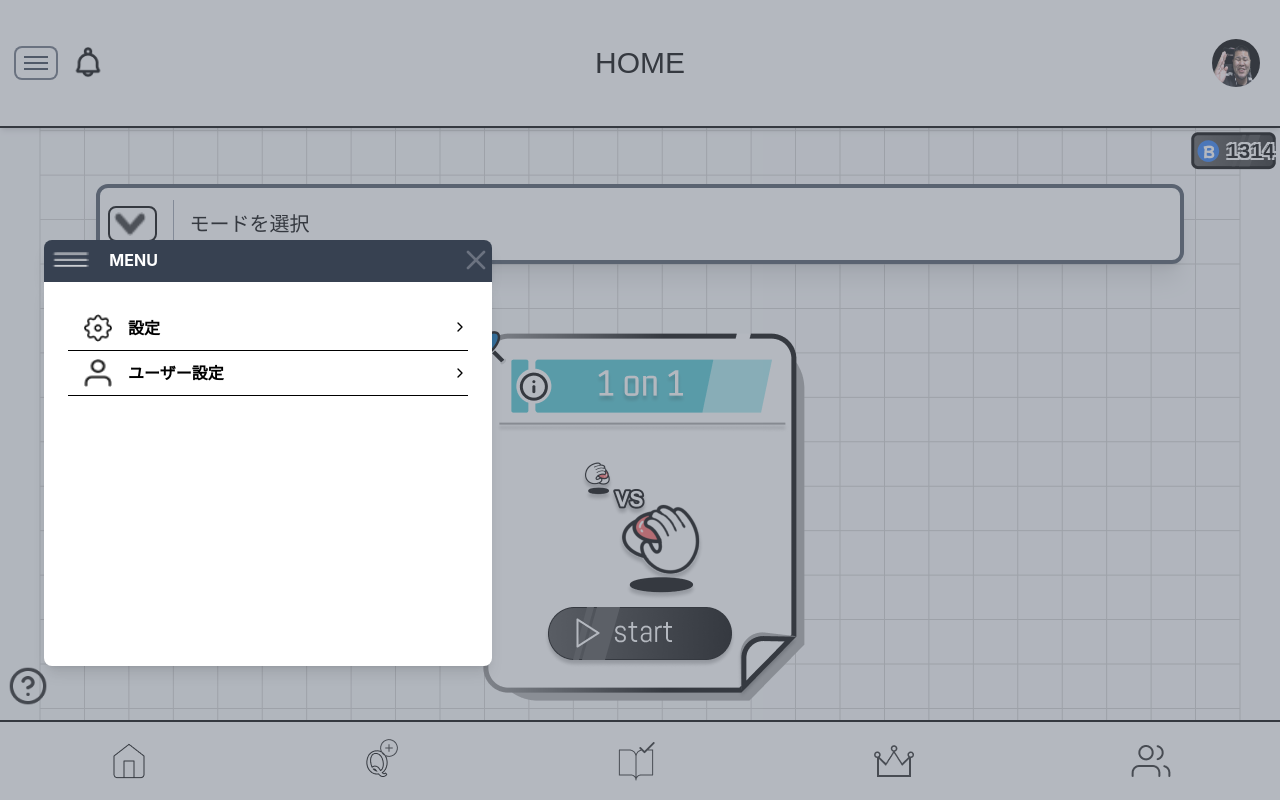
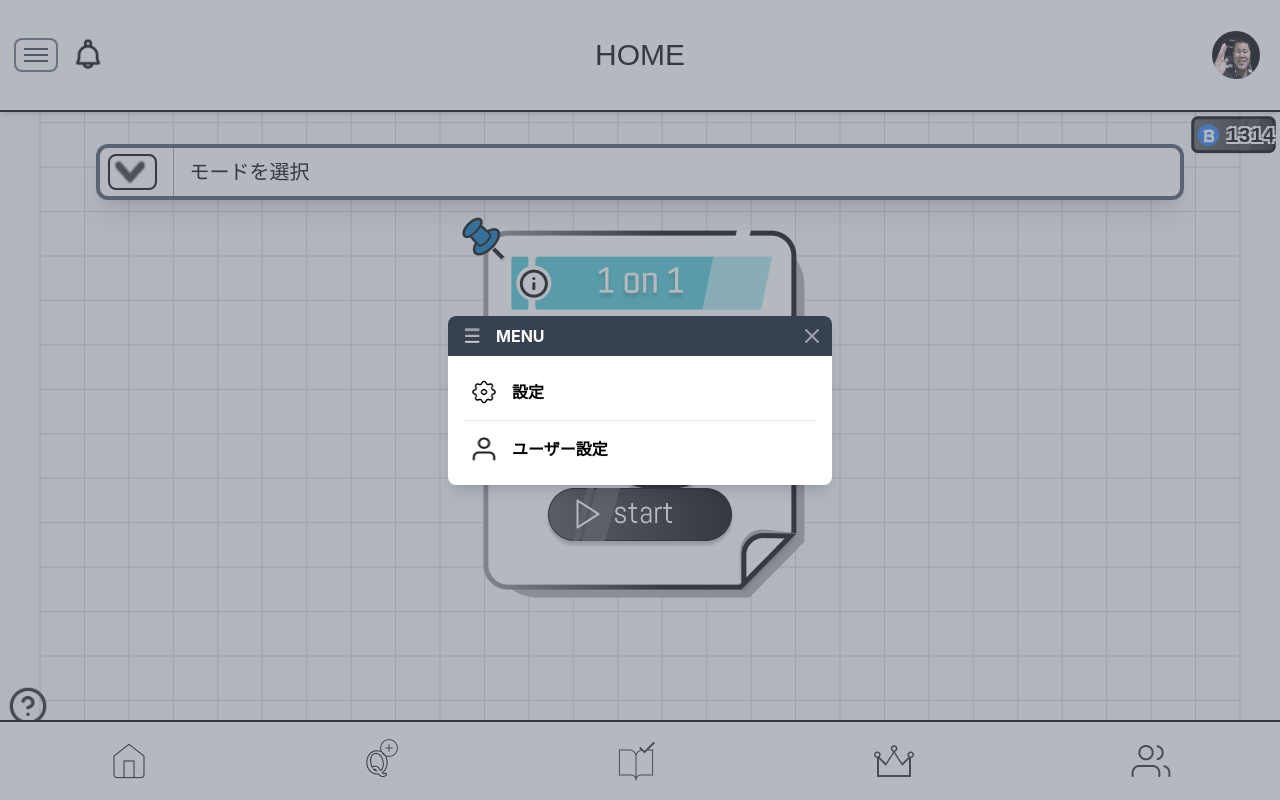
Before and after one commit to Kazu-1024/kazuyoshi-temp-, a React (Create React App) app: page / in a window 1280 px wide. Both pictures are taken after a click on the button 36 px from the left and 63 px from the top of the page. Built offline with nearby package versions, Linux system fonts and the light colour scheme; the HTML template or start-up script is replaced by a standard one.

Commit message:
レスポンシブデザイン

```diff
--- a/src/App.js
+++ b/src/App.js
@@ -28,7 +28,7 @@ function App() {
       <>
         <div className="flex flex-col min-h-screen h-screen">
           {!hideHeaderPaths.includes(location.pathname) && (
-            <header className="h-32 border-b-2 border-black flex items-center shadow-md relative">
+            <header className="h-[14%] border-b-2 border-black flex items-center shadow-md relative">
               <Header />
             </header>
           )}
@@ -51,7 +51,7 @@ function App() {
             </Routes>
           </main>
           {!hideFooterPaths.includes(location.pathname) && (
-            <footer className="fixed border-t-2 border-black bottom-0 flex justify-around w-full h-20 bg-white shadow-shadowTop">
+            <footer className="fixed border-t-2 border-black bottom-0 flex justify-around w-full h-[10%] bg-white shadow-shadowTop">
               <Footer />
             </footer>
           )}
--- a/src/components/Home.jsx
+++ b/src/components/Home.jsx
@@ -30,15 +30,15 @@ const Home = () => {
       <Dropdown selectedOption={selectedOption} setOptionSelect={handleOptionSelect} />
 
       {/* 画像とボタン */}
-      <div className="relative flex flex-col items-center justify-center h-auto w-11/12 mx-auto mt-10">
-        <img src={selectStyle} className="object-cover" alt="Style Select" />
+      <div className="relative flex flex-col items-center justify-center h-[350px] w-11/12 mx-auto mt-10">
+        <img src={selectStyle} className="object-cover" alt="Style Select " />
         <button className="absolute bottom-0 transform -translate-y-1/2 w-1/2 h-16 flex items-center justify-center" onClick={() => navigate('/Matching')}>
-          <img src={startButton} alt="Start Button" className="object-cover" />
+          <img src={startButton} alt="Start Button" className="object-cover w-auto" />
         </button>
       </div>
 
       {/* ヘルプボタン */}
-      <div className="absolute bottom-20 left-2 mb-2">
+      <div className="absolute bottom-[60px] left-2 mb-2 ">
         <button onClick={() => {
           console.log('ヘルプボタンがクリックされました');
         }}>
--- a/src/components/Result/Result.jsx
+++ b/src/components/Result/Result.jsx
@@ -33,15 +33,15 @@ const Result = () => {
     <>
       <div className="relative flex flex-col h-full">
         {/* リザルト画面のheader部分 */}
-        <div className="relative h-32 border-b-2 bg-white border-black shadow-md flex flex-col justify-center items-center">
+        <div className="relative h-[14%] border-b-2 bg-white border-black shadow-md flex flex-col justify-center items-center">
           <div className="w-5/6 border-t border-2 border-gray-300 mt-2" />
           <p className="font-notoSansJp font-bold text-4xl my-3">英検準一級</p>
           <div className="w-5/6 border-t border-2 border-gray-300" />
-          <img src={Tag1on1} className="absolute top-2 left-2" />
+          <img src={Tag1on1} className="absolute top-2 left-2 w-[27%]" />
         </div>
         {/* リザルト画面のmain部分 */}
         <div className="flex flex-col items-center flex-grow">
-          <img src={ResultText} className="mx-auto mt-14 mb-3" />
+          <img src={ResultText} className="mx-auto mt-[5dvh] mb-3" />
           <div className="flex items-center w-5/6">
             <div className="w-2 h-2 bg-black rounded-full" />
             <div className="flex-grow border-t border-2 border-black" />
--- a/src/components/common/Dropdown.jsx
+++ b/src/components/common/Dropdown.jsx
@@ -12,7 +12,7 @@ const Dropdown = ({ selectedOption, setOptionSelect }) => {
     const toggleDropdown = () => setIsOpen(!isOpen);    // プルダウンの開閉状態の切り替え
 
     return (
-        <div className="w-full h-28 flex flex-col justify-center relative mt-10">
+        <div className="w-full h-10 flex flex-col justify-center relative mt-10">
         <div
           className={`bg-white border-4 ${isOpen ? "border-gray-800" : "border-gray-600"} flex my-auto justify-center h-20 mx-24 rounded-xl shadow-xl cursor-pointer transition-all duration-300 ease-in-out`}
           onClick={toggleDropdown}  // 要素全体をクリックするとプルダウンが開く
@@ -31,7 +31,7 @@ const Dropdown = ({ selectedOption, setOptionSelect }) => {
 
         {/* プルダウンメニューの選択肢表示（isOpenがtrueの場合に表示） */}
         {isOpen && (
-          <div className={`absolute top-full left-0 w-56 bg-white border-2 ${isOpen ? "border-gray-800" : "border-gray-600"} rounded-xl shadow-xl z-10 ml-24 transition-all duration-300 ease-in-out`}>
+          <div className={`absolute top-full left-0 w-[200px] bg-white border-2 ${isOpen ? "border-gray-800" : "border-gray-600"} rounded-xl shadow-xl z-10 ml-24 transition-all duration-300 ease-in-out`}>
             {options.map((option) => (
               <div
                 key={option.value}
--- a/src/components/layout/HamburgerMenu.jsx
+++ b/src/components/layout/HamburgerMenu.jsx
@@ -23,12 +23,10 @@ const HamburgerMenu = () => {
 
   return (
     <div className="relative" onClickCapture={handleOutsideClick}>
-      {/* ハンバーガーボタン */}
       <button
         onClick={toggleMenu}
         className="p-2 rounded-md focus:outline-none focus:ring-2 focus:ring-gray-500 py-auto ml-4"
       >
-        {/* ハンバーガーアイコン */}
         <div className="space-y-1">
           <span className="block w-6 h-0.5 bg-gray-700"></span>
           <span className="block w-6 h-0.5 bg-gray-700"></span>
@@ -36,65 +34,36 @@ const HamburgerMenu = () => {
         </div>
       </button>
 
-      {/* メニュー */}
       {isOpen && (
-        <div className="fixed inset-0  flex-col items-center justify-center z-20 pt-60 pl-11 pr-4 bg-gray-500 bg-opacity-50">
-          <div className='rounded-t-lg bg-gray-700  shadow-lg w-11/12 max-w-md pt-1 flex z-10'>
-            <img src={hamburgerIcon} alt="" className='ml-2 mt-2 h-4 w-1/12' />
-            <p className='mt-1 ml-5 text-white font-bold'>MENU</p>
-            <div className=" justify-end ml-auto">
+        <div className="fixed inset-0 flex items-center justify-center z-20 bg-gray-500 bg-opacity-50">
+          <div ref={dialogRef} className="w-11/12 max-w-sm bg-white rounded-lg shadow-lg">
+            <div className='bg-gray-700 rounded-t-lg flex items-center p-2'>
+              <img src={hamburgerIcon} alt="" className='h-4 w-4 ml-2' />
+              <p className='text-white font-bold ml-4'>MENU</p>
               <button
                 onClick={closeMenu}
-                className="text-gray-500 hover:text-gray-700"
+                className="ml-auto text-gray-400 hover:text-gray-300"
               >
-                <svg
-                  className="h-8 w-8"
-                  fill="none"
-                  viewBox="0 0 24 24"
-                  stroke="currentColor"
-                >
-                  <path
-                    strokeLinecap="round"
-                    strokeLinejoin="round"
-                    strokeWidth={2}
-                    d="M6 18L18 6M6 6l12 12"
-                  />
+                <svg className="h-6 w-6" fill="none" viewBox="0 0 24 24" stroke="currentColor">
+                  <path strokeLinecap="round" strokeLinejoin="round" strokeWidth={2} d="M6 18L18 6M6 6l12 12" />
                 </svg>
               </button>
             </div>
-          </div>
-          <div className="bg-white rounded-b-lg shadow-lg w-11/12  h-96 max-w-md p-6" >
-            <ul className="flex flex-col">
-              <button>
-                <li className="pl-4 py-2 hover:bg-gray-100 flex">
-                  <img src={settingIcon} alt="" className='size-7' />
-                  <a href="#home" className=' ml-4 font-bold pt-0.5'>設定</a>
-                  <div class="flex items-center justify-center w-4 h-4 ml-auto mt-1 pt-0.5">
-                    <svg xmlns="http://www.w3.org/2000/svg" fill="none" viewBox="0 0 24 24" stroke-width="2" stroke="currentColor" class="w-4 h-4">
-                      <path stroke-linecap="round" stroke-linejoin="round" d="M9 6l6 6-6 6" />
-                    </svg>
-                  </div>
+            <div className="p-4">
+              <ul>
+                <li className="flex items-center p-2 hover:bg-gray-100 rounded-md cursor-pointer">
+                  <img src={settingIcon} alt="" className='size-6' />
+                  <a href="#settings" className='ml-4 font-bold'>設定</a>
                 </li>
-              </button>
-              <li className='border-t border-black border-0'>
-              </li>
-              <button>
-                <li className="pl-4 py-2 hover:bg-gray-100 flex ">
-                  <img src={userIcon} alt="" className='size-7'/>
-                  <a href="#about " className='ml-4 font-bold inline-block pt-0.5'>ユーザー設定</a>
-                  <div className="flex items-center justify-center w-4 h-4 ml-auto mt-1 pt-1">
-                    <svg xmlns="http://www.w3.org/2000/svg" fill="none" viewBox="0 0 24 24" stroke-width="2" stroke="currentColor" class="w-4 h-4">
-                      <path stroke-linecap="round" stroke-linejoin="round" d="M9 6l6 6-6 6" />
-                    </svg>
-                  </div>
+                <li className="border-t border-gray-200 my-2"></li>
+                <li className="flex items-center p-2 hover:bg-gray-100 rounded-md cursor-pointer">
+                  <img src={userIcon} alt="" className='size-6' />
+                  <a href="#user" className='ml-4 font-bold'>ユーザー設定</a>
                 </li>
-              </button>
-              <li className='border-t border-black border-0'>
-              </li>
-            </ul>
+              </ul>
+            </div>
           </div>
         </div>
-
       )}
     </div>
   );
--- a/src/components/login/Login.jsx
+++ b/src/components/login/Login.jsx
@@ -76,7 +76,7 @@ const Login = () => {
   return (
     <>
       <div className='flex justify-center'>
-        <img src={Luxon} alt="" className='mt-32'/>
+        <img src={Luxon} alt="" className='mt-16'/>
       </div>
       <div className="shadow-2xl bg-white rounded-2xl p-8  max-w-md mt-12 mx-6">
         <h2 className="text-2xl font-bold mb-4 text-center">{isLogin ? 'ログイン' : '新規作成'}</h2>
--- a/tailwind.config.js
+++ b/tailwind.config.js
@@ -19,6 +19,21 @@ module.exports = {
         anton: ['Anton', 'sans-serif'],
         afacad: ['afacad', 'sans-serif'],
         jaro: ['jaro', 'sans-serif'],
+      },
+      height: {
+        'screen': [
+          '100vh','100dvh'
+        ]
+      },
+      minHeight: {
+        'screen': [
+          '100vh','100dvh'
+        ]
+      },
+      maxHeight: {
+        'screen': [
+          '100vh','100dvh'
+        ]
       }
     },
   },
```
Also changed, not shown: src/components/matching/Matching.jsx (+5 -5 lines).
